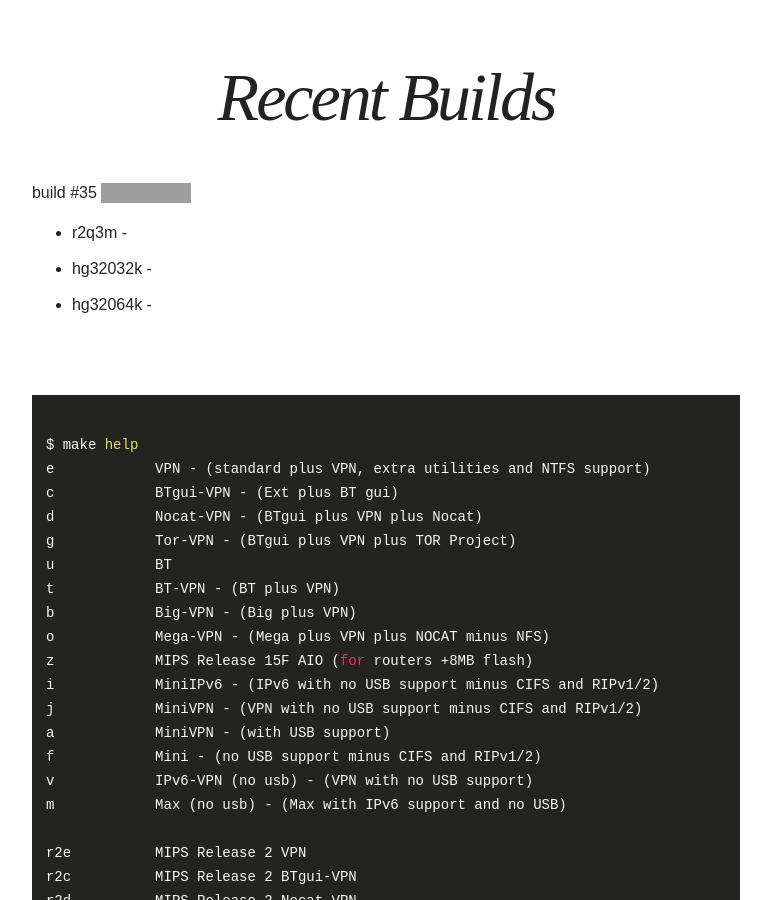
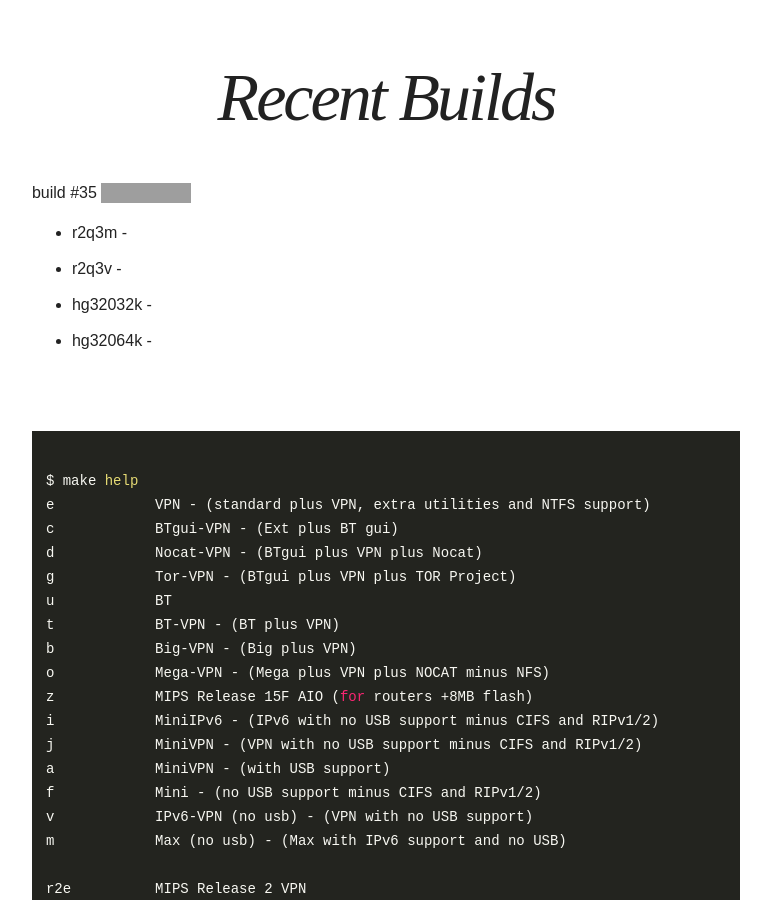
Before and after one commit to oglopss/freshtomato-mips-ci-jekyll, a Jekyll site: the page built from index.html, in a window 1280 px wide and 900 px high, scrolled down 415 px. Shown: the whole window, without its empty margins (254-1025 px from the left). Built offline with Jekyll 4.4.1, drawn with Linux system fonts in a browser that asks for light colours; nearby versions of some CDN libraries; grey boxes are pictures that could not be loaded.

Commit message:
Travis build 35 r2q3v pushed to gh-pages

```diff
--- a/_data/ss.yml
+++ b/_data/ss.yml
@@ -3,3 +3,4 @@ files:
   - 0005 hg32064k
   - 0002 r2q3m
   - 0004 hg32032k
+  - 0003 r2q3v
```
Also changed, not shown: 1 other file.
